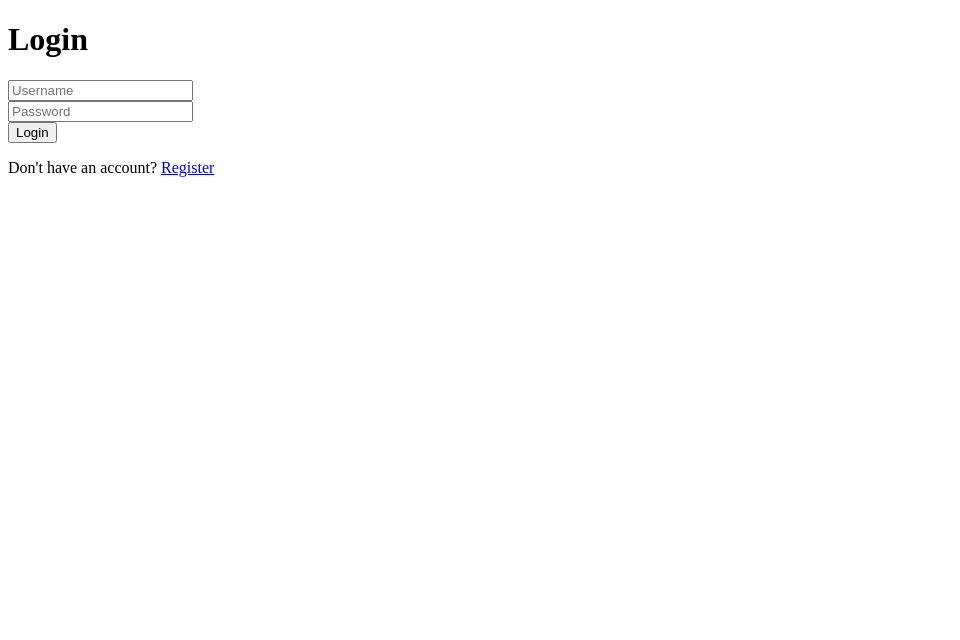
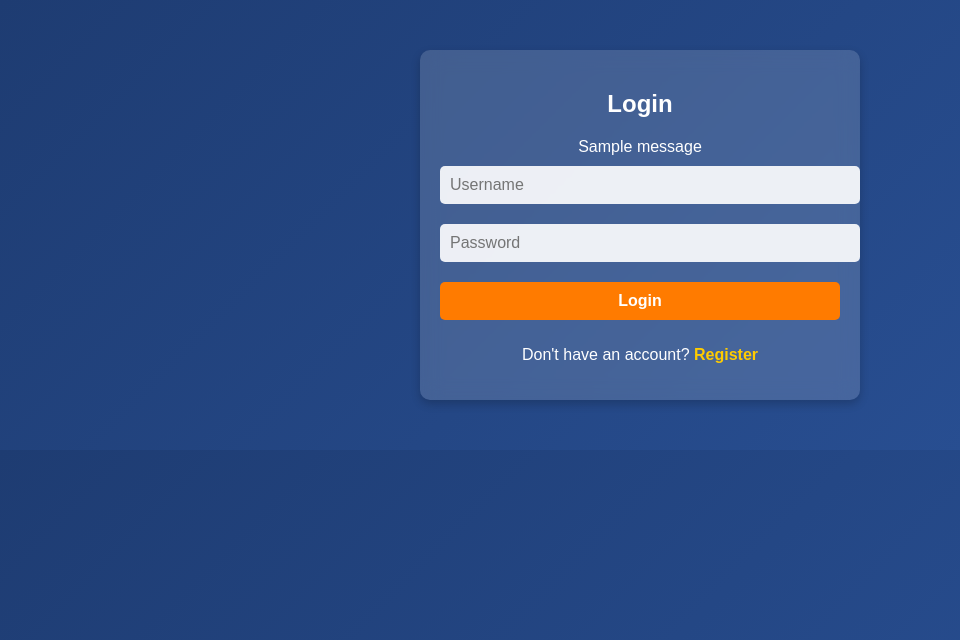
Before and after one commit to acecode101/todo-app-with-authentication, a Flask app: page /login in a window 1280 px wide. Shown: the top 640 px of the page, without its empty margins (0-960 px from the left). Run offline with Flask 3, Linux system fonts and the light colour scheme; tables that the repository leaves empty hold one stand-in row (values such as "Sample post"); one stand-in notice (Sample message) is shown.

Commit message:
Update login.html

```diff
--- a/templates/login.html
+++ b/templates/login.html
@@ -1,15 +1,27 @@
 <!DOCTYPE html>
 <html lang="en">
 <head>
+    <meta charset="UTF-8">
+    <meta name="viewport" content="width=device-width, initial-scale=1.0">
     <title>Login</title>
+    <link rel="stylesheet" href="{{ url_for('static', filename='style.css') }}">
 </head>
 <body>
-    <h1>Login</h1>
-    <form method="POST">
-        <input type="text" name="username" placeholder="Username" required><br>
-        <input type="password" name="password" placeholder="Password" required><br>
-        <button type="submit">Login</button>
-    </form>
-    <p>Don't have an account? <a href="{{ url_for('register') }}">Register</a></p>
+    <div class="container">
+        <h2>Login</h2>
+        {% with messages = get_flashed_messages(with_categories=true) %}
+            {% if messages %}
+                {% for category, message in messages %}
+                    <div class="alert alert-{{ category }}">{{ message }}</div>
+                {% endfor %}
+            {% endif %}
+        {% endwith %}
+        <form method="POST">
+            <input type="text" name="username" placeholder="Username" required>
+            <input type="password" name="password" placeholder="Password" required>
+            <button type="submit">Login</button>
+        </form>
+        <p>Don't have an account? <a href="{{ url_for('register') }}">Register</a></p>
+    </div>
 </body>
 </html>
```
